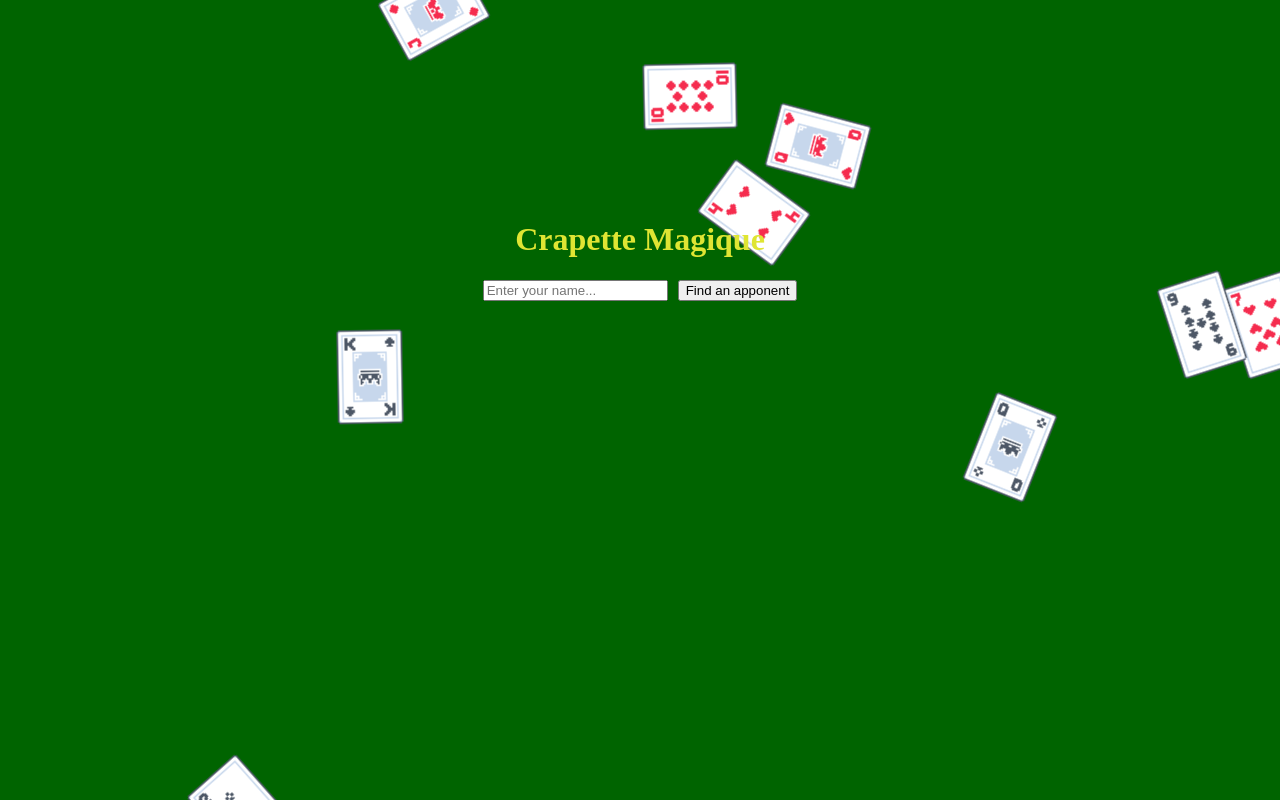
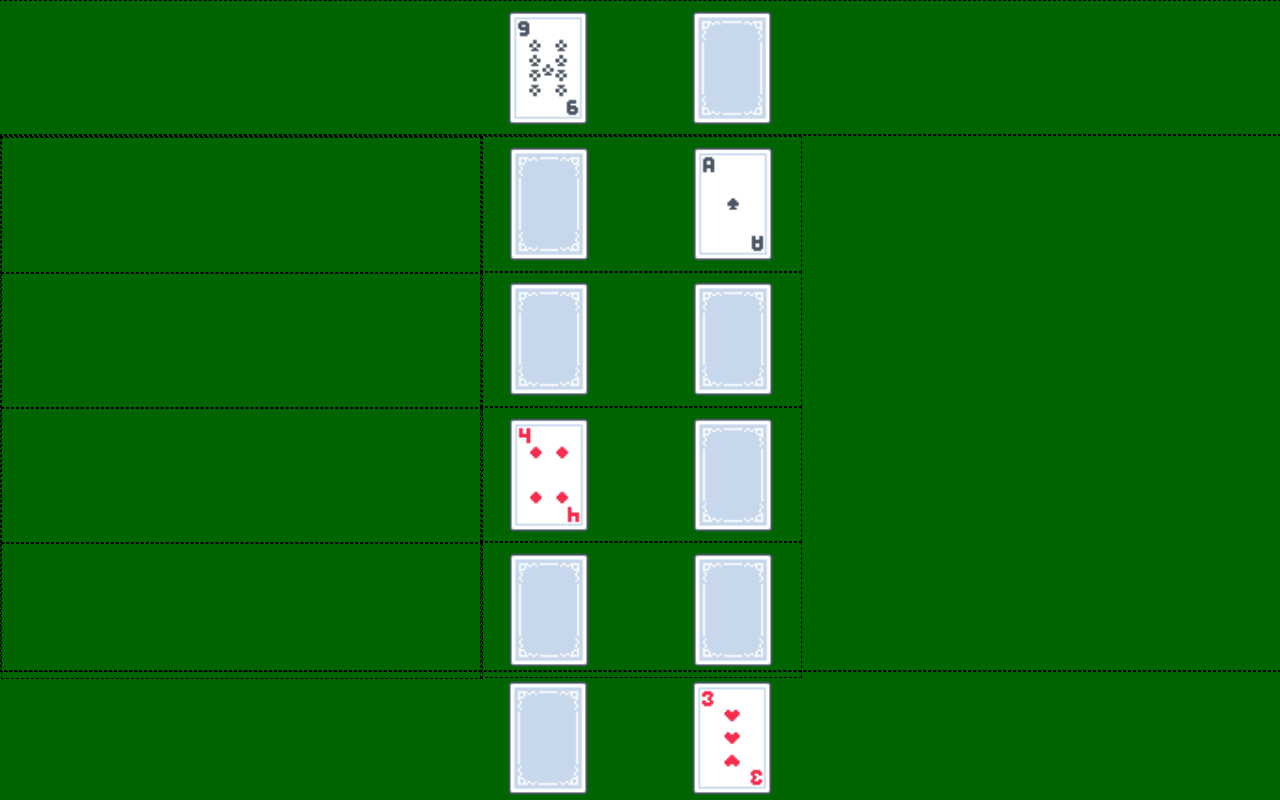
Before and after one commit to jeanduddd/CrapetteMagique, a React (Vite) app in the folder frontend/: page / in a window 1280 px wide. Built offline with nearby package versions, Linux system fonts and the light colour scheme.

Commit message:
feat : add a fake gameState to test frontend more easily

```diff
--- a/frontend/src/App.tsx
+++ b/frontend/src/App.tsx
@@ -2,21 +2,60 @@ import { useState } from "react"
 import { io, Socket } from "socket.io-client"
 import MenuScreen from "./screens/menu/MenuScreen"
 import WaitingScreen from "./screens/waiting/WaitingScreen"
-import type { GameState } from "@shared/IPlayCard"
+import type { CardData, GameState, PileData } from "@shared/IPlayCard"
 import FullRoomScreen from "./screens/full/FullRoomScreen"
 import WonGameScreen from "./screens/won/WonGameScreen"
 import LostGameScreen from "./screens/lost/LostGameScreen"
 import DefaultWinGameScreen from "./screens/defaultWin/DefaultWinGameScreen"
 import Game from "./screens/game/Game"
 
+
+function instanciateCard(value: number, symbol: string):CardData{
+    const card: CardData = {
+        value: value,
+        symbol: symbol
+    }
+    return card
+}
+
+function instanciatePileData(nb: number, cards?: CardData[]):PileData{
+    const pile: PileData = {
+        cardNumber: nb,
+        cards: cards
+    }
+    return pile
+}
+
 export default function App(){
-    const [view, setView] = useState<'MENU' | 'WAITING' | 'GAME' |'FULL' | 'WON' | 'LOST' | 'DEFAULT'>('MENU')
+    const [view, setView] = useState<'MENU' | 'WAITING' | 'GAME' |'FULL' | 'WON' | 'LOST' | 'DEFAULT'>('GAME')
 
     const [name, setName] = useState('')
 
     const [socket, setSocket] = useState<Socket | null>(null);
 
-    const [gameState, setGameState] = useState<GameState | null>(null);
+    const draw: PileData = instanciatePileData(-1,[])
+    const enemyDraw: PileData = instanciatePileData(-1,[])
+    const bin: PileData = instanciatePileData(0,[])
+    const enemyBin: PileData = instanciatePileData(0,[])
+    const crapette: PileData = instanciatePileData(1,[instanciateCard(3,"heart")])
+    const enemyCrapette: PileData = instanciatePileData(1,[instanciateCard(9,"club")])
+    const aces: PileData[] = [instanciatePileData(0), instanciatePileData(1,[instanciateCard(1,"spade")]), instanciatePileData(0), instanciatePileData(0), instanciatePileData(1,[instanciateCard(4,"diamond")]), instanciatePileData(0), instanciatePileData(0), instanciatePileData(0)]
+    const board: PileData[] = [instanciatePileData(3,[instanciateCard(13,"heart"),instanciateCard(12,"club"),instanciateCard(11,"diamond")]),instanciatePileData(0),instanciatePileData(1,[instanciateCard(3,"heart")]),instanciatePileData(0),instanciatePileData(2,[instanciateCard(3,"spade"), instanciateCard(2,"heart")]),instanciatePileData(0),instanciatePileData(1,[instanciateCard(11,"diamond")]),instanciatePileData(1,[instanciateCard(4,"club")])]
+
+    const newGameState: GameState = {
+        myTurn: true,
+        crapette: crapette,
+        enemyCrapette: enemyCrapette,
+        bin: bin,
+        enemyBin: enemyBin,
+        draw: draw,
+        enemyDraw: enemyDraw,
+        aces:aces,
+        board:board
+    }
+
+    const [gameState, setGameState] = useState<GameState | null>(newGameState);// remettre à null...
+
 
     const connectToServer = (playerID: string | null, playerName: string) => {
         const connection = io('http://localhost:3001', {
```
